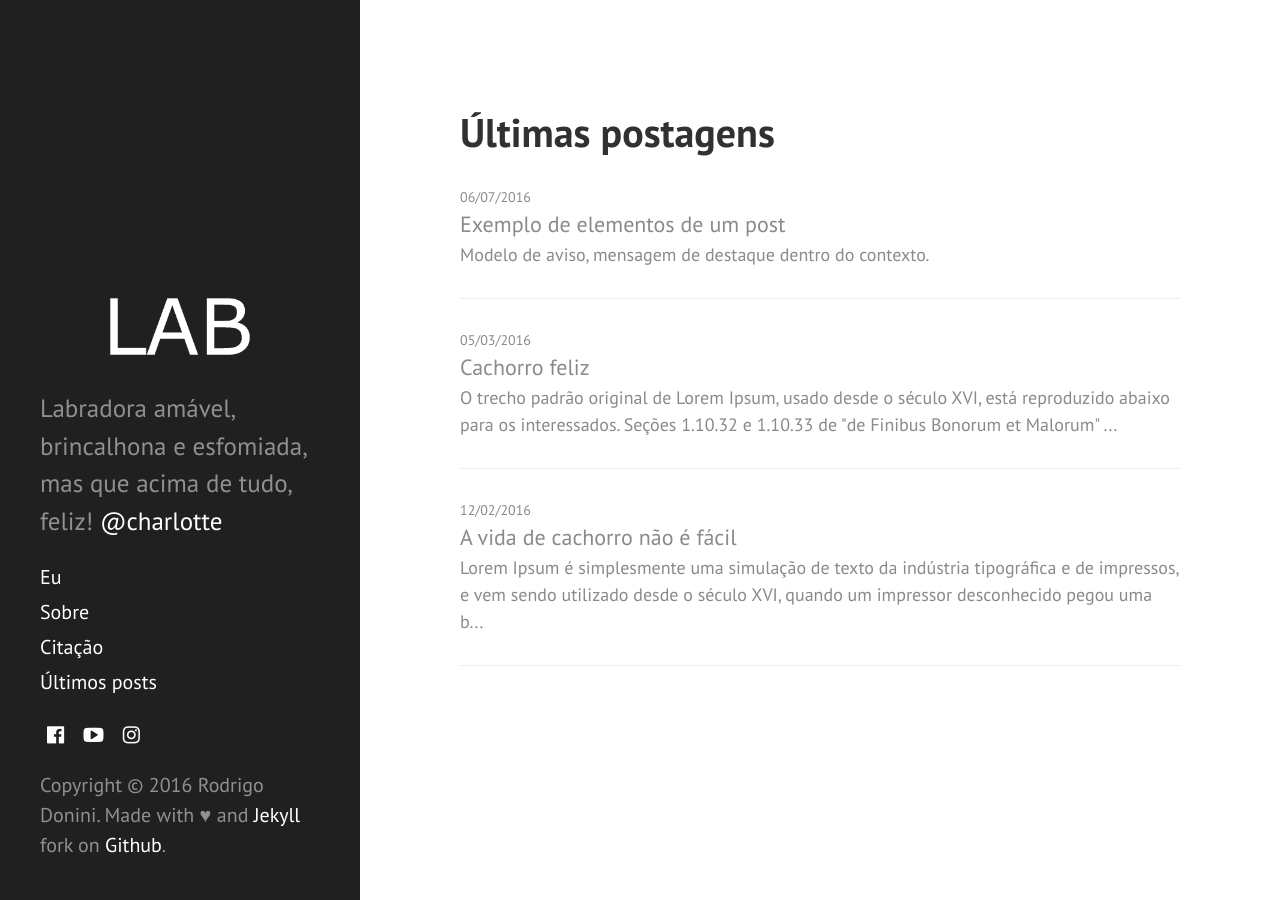
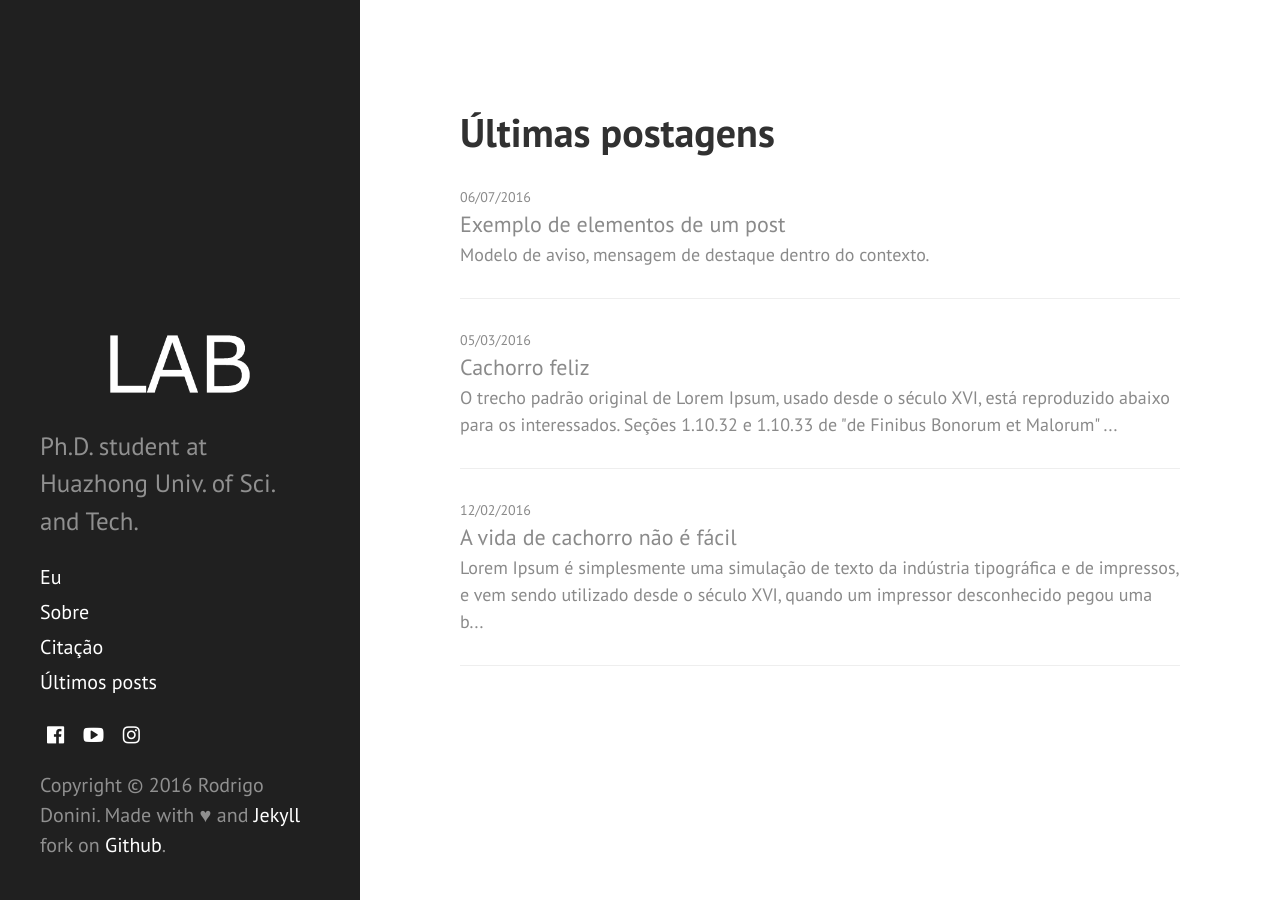
Before and after one commit to LiaoSW/mydeity.github.io, a Jekyll site: the page built from blog.md, in a window 1280 px wide. Built offline with Jekyll 4.4.1, drawn with Linux system fonts in a browser that asks for light colours.

```diff
--- a/_config.yml
+++ b/_config.yml
@@ -1,10 +1,10 @@
 
 # Site settings
-title: Charlotte
-email: charlotte@labradora.com
+title: Shiwu Liao
+email: liaoshiwu@gmail.com
 description: > # this means to ignore newlines until "baseurl:"
-  Labradora amável, brincalhona e esfomiada, mas que acima de tudo, feliz! <a href="#">@charlotte</a>
-baseurl: "/labrador-jekyll-theme" # the subpath of your site, e.g. /blog
+  Ph.D. student at Huazhong Univ. of Sci. and Tech.
+baseurl: "" # the subpath of your site, e.g. /blog
 url:  # the base hostname & protocol for your site
 logo: "/assets/img/logo.png"
 
```
